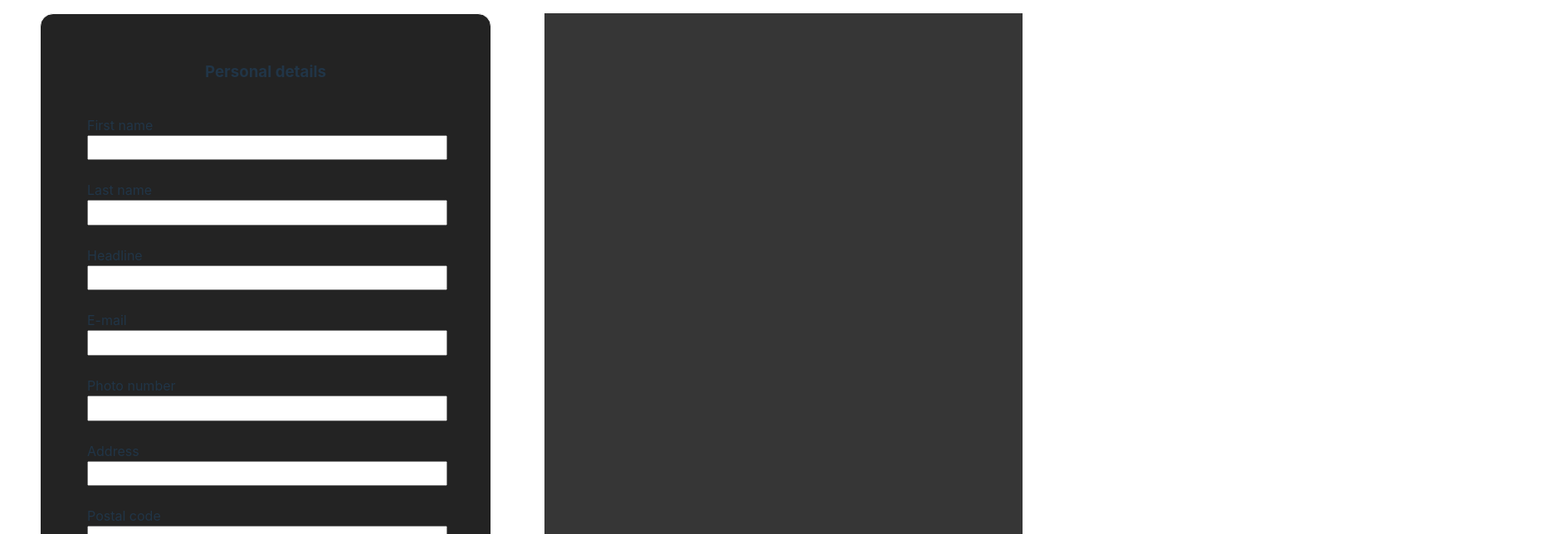
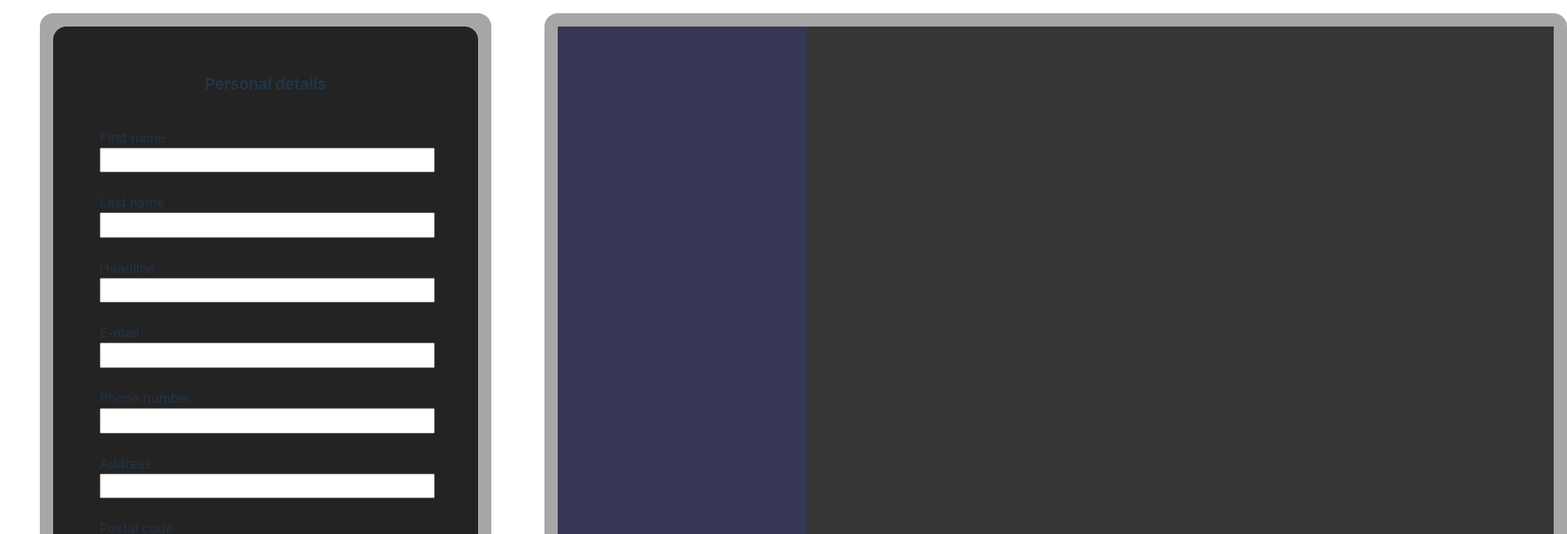
Before and after one commit to vararean04darius/react-cv, a React (Vite) app: page / in a window 1280 px wide. Shown: the top 644 px of the page at 83% size, 1888 px wide, since content can reach past the window. Built offline with nearby package versions, Linux system fonts and the light colour scheme.

Commit message:
made this more aesthetic

```diff
--- a/src/components/Paper.jsx
+++ b/src/components/Paper.jsx
@@ -6,10 +6,16 @@ export default function Paper() {
     return (
         <div className="paper-container">
             <div className="a4-paper">
-                <h2>hello world</h2>
-                <h2>my name is {''}
-                    {name}
-                </h2>
+                <div className='sidebar-container'>
+                    <h2>sidebar</h2>
+                </div>
+                <div className='main-description'>
+                    <h2>hello world</h2>
+                    <h2>my name is {''}
+                        {name}
+                    </h2>
+                </div>
+
             </div>
         </div>
     )
--- a/src/components/Person.jsx
+++ b/src/components/Person.jsx
@@ -28,7 +28,7 @@ export default function Person() {
             </label>
             <br />
             <label htmlFor="">
-                Photo number
+                Phone number
                 <input type="text" />
             </label>
             <br />
--- a/src/styles/education.css
+++ b/src/styles/education.css
@@ -14,7 +14,10 @@
     width: 100%;
     display: flex;
     flex-direction: column;
-    padding: 0;
+    /* padding: 1rem; */
+    margin: 1rem;
+    border-radius: 1em;
+    background-color: rgb(167, 167, 167);
 }
 
 label {
@@ -36,7 +39,8 @@ input {
     min-width: 400px;
     border-radius: 1em;
     background-color: #232323;
-    border: solid white 1px;
+    /* border: solid white 1px; */
     padding: 3.5em;
     margin: 1rem;
+    margin-top: 0;
 }
--- a/src/styles/paper.css
+++ b/src/styles/paper.css
@@ -1,11 +1,14 @@
 .paper-container{
     display: flex;
     flex-direction: column;
-    width: 100%;
-    height: auto;
-    overflow-x: scroll;
-    overflow-y: scroll;
+    min-width: 1200px;
+    max-width: 1200px;
+    min-height: 800px;
+    max-height: 1800px;
     margin: 1rem;
+    padding: 1rem;
+    background-color: rgb(167, 167, 167);
+    border-radius: 1em;
 }
 
 ::-webkit-scrollbar {
@@ -39,7 +42,26 @@
     height: 100%;
     display: flex;
     background-color: #363636;
+    /* overflow-x: scroll;
+    overflow-y: scroll; */
+}
+
+.sidebar-container {
+    width: 25%;
+    height: 100%;
+    background-color: #363655;
+    display: flex;
     flex-direction: column;
     align-items: center;
     justify-content: center;
 }
+
+.main-description {
+    display: flex;
+    height: 100%;
+    width: 75%;
+    display: flex;
+    flex-direction: column;
+    justify-content: center;
+    align-items: center;
+}
--- a/src/styles/person.css
+++ b/src/styles/person.css
@@ -22,7 +22,6 @@ input {
     min-width: 400px;
     border-radius: 1em;
     background-color: #232323;
-    border: solid white 1px;
     padding: 3.5em;
     margin: 1rem;
 }
```
